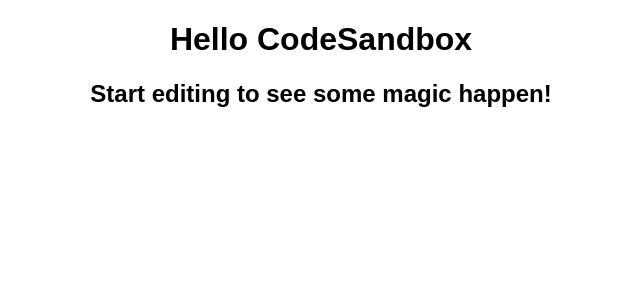
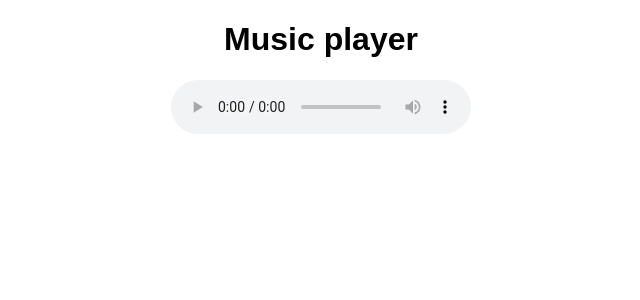
Before and after one commit to MagPtak/Music-app-react-project, a React (Create React App) app: page / in a window 1280 px wide. Shown: the top 300 px of the page, without its empty margins (319-959 px from the left). Built offline with nearby package versions, Linux system fonts and the light colour scheme.

Commit message:
create react components

```diff
--- a/src/App.js
+++ b/src/App.js
@@ -1,10 +1,24 @@
 import "./styles.css";
+
+function Heading() {
+  return <h1>Music player</h1>;
+}
+
+function SongPlayer() {
+  return (
+    <>
+      <Heading />
+      <audio controls>
+        <source src="https://examples.devmastery.pl/assets/audio/deadfro5h.mp3" />
+      </audio>
+    </>
+  );
+}
 
 export default function App() {
   return (
     <div className="App">
-      <h1>Hello CodeSandbox</h1>
-      <h2>Start editing to see some magic happen!</h2>
+      <SongPlayer />
     </div>
   );
 }
```
Also changed, not shown: package.json (+10 -2 lines), 2 other files (tests, documents, lock files or other folders).
